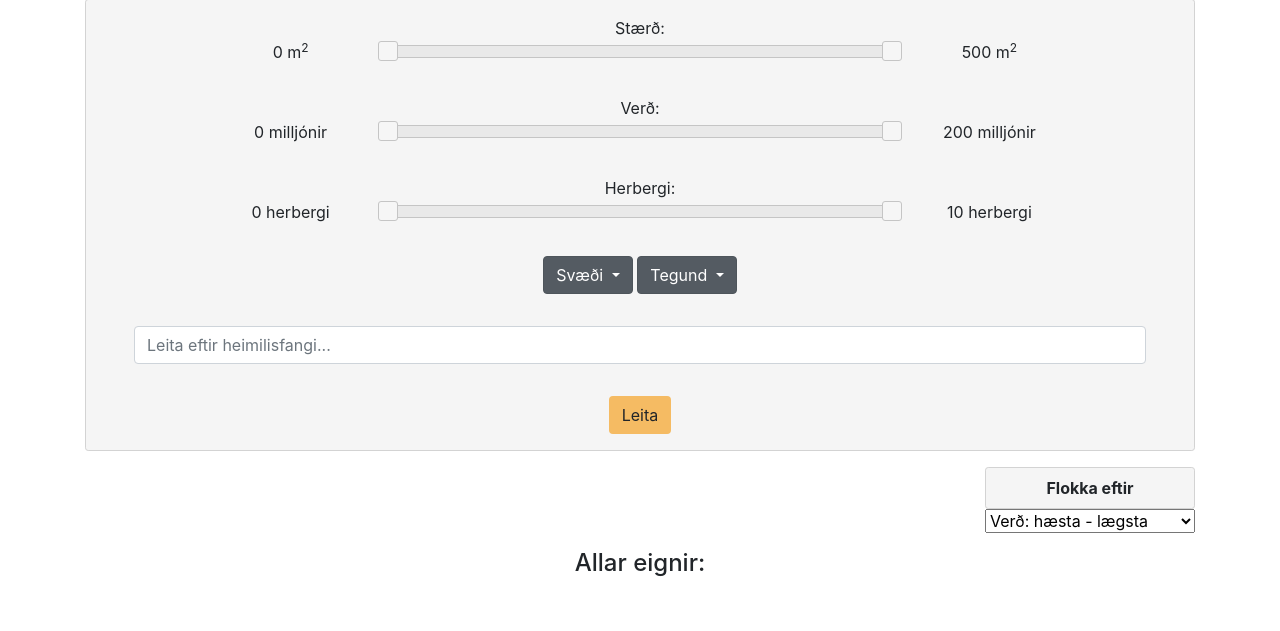
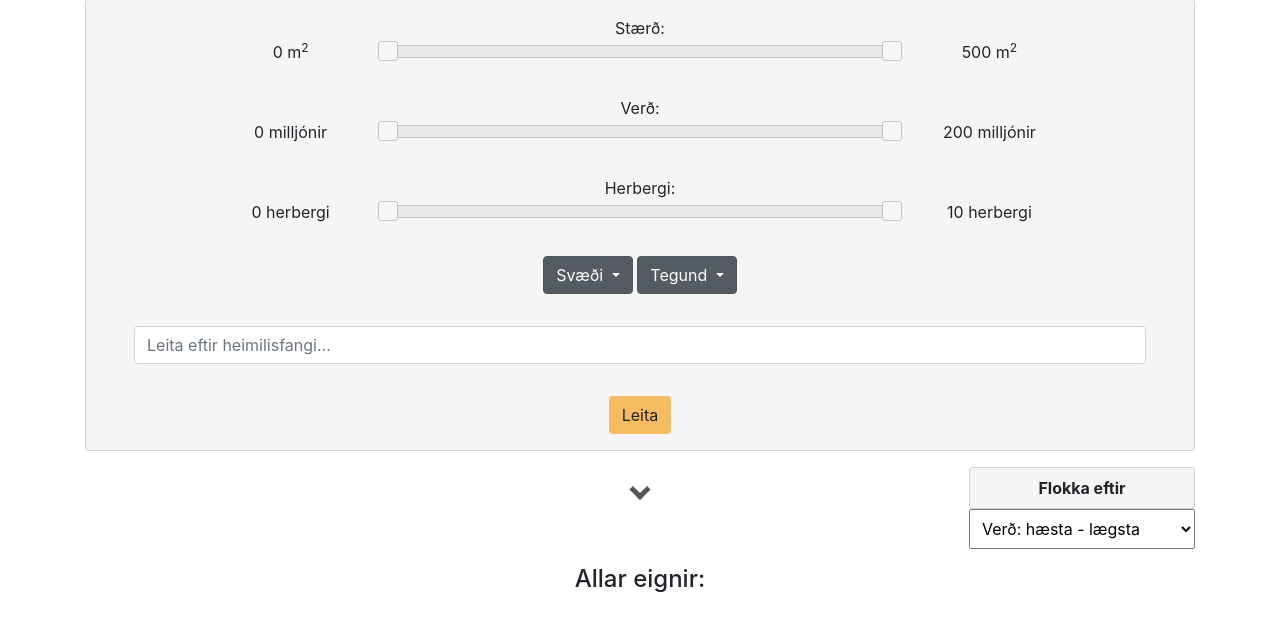
Before and after one commit to pker98/verklegt2, a Django app: template project/templates/forsida/home.html in a window 1280 px wide. Shown: the part 57-688 px from the top of the page. Run offline with Django 3.2, Linux system fonts and the light colour scheme; the template is opened without the code that fills it, so the values that code supplies are empty; some libraries are stand-ins or nearby versions.

Commit message:
css styling again

```diff
--- a/project/fasteignasala/static/css/main.css
+++ b/project/fasteignasala/static/css/main.css
@@ -1,5 +1,6 @@
 html {
     font-family: Roboto, sans-serif;
+    scroll-behavior: smooth;
 }
 h2 {
     font-size: 1.5rem;
@@ -8,6 +9,14 @@ h2 {
 .apartment_list a{
     color: black;
     text-decoration: none;
+}
+
+select {
+    padding: 0.5rem;
+}
+
+select option:nth-child(odd) {
+    background-color: whitesmoke;
 }
 
 #sort-block {
@@ -131,6 +140,22 @@ h2 {
     border-width: 0.1rem;
     border-style: solid;
     border-radius: 0.2rem;
+}
+
+.down-arrow{
+    border: solid #555555;
+    border-width: 0 5px 5px 0;
+    display: inline-block;
+    padding: 5px;
+    transform: rotate(45deg);
+    -webkit-transform: rotate(45deg);
+}
+
+.arrow-container {
+    position: absolute;
+    left: 50%;
+    top: 30rem;
+    transform: translateX(-50%);
 }
 
 
--- a/project/fasteignasala/static/js/apartments.js
+++ b/project/fasteignasala/static/js/apartments.js
@@ -81,8 +81,8 @@ function showSlides(n) {
   for (i = 0; i < dots.length; i++) {
       dots[i].className = dots[i].className.replace(" active", "");
   }
-  slides[slideIndex-1].style.display = "block";
-  dots[slideIndex-1].className += " active";
+  //slides[slideIndex-1].style.display = "block";
+  //dots[slideIndex-1].className += " active";
 }
 
 $(document).ready(function() {
@@ -136,3 +136,8 @@ $(document).ready(function() {
         })
     });
 });
+
+$("button").click(function() {
+    $('html,body').animate({
+        scrollTop: $("#apartment_list").offset().top});
+});
--- a/project/templates/base.html
+++ b/project/templates/base.html
@@ -13,7 +13,6 @@
     <link rel="stylesheet" href="https://stackpath.bootstrapcdn.com/bootstrap/4.3.1/css/bootstrap.min.css" integrity="sha384-ggOyR0iXCbMQv3Xipma34MD+dH/1fQ784/j6cY/iJTQUOhcWr7x9JvoRxT2MZw1T" crossorigin="anonymous">
     <link rel="stylesheet" type="text/css" href="{% static 'css/main.css' %}">
     <link rel="stylesheet" href="//code.jquery.com/ui/1.12.1/themes/base/jquery-ui.css">
-    <link rel="stylesheet" href="https://cdnjs.cloudflare.com/ajax/libs/font-awesome/4.7.0/css/font-awesome.min.css">
 
 </head>
 <body>
--- a/project/templates/forsida/home.html
+++ b/project/templates/forsida/home.html
@@ -162,11 +162,16 @@
             </div>
         </form>
 
+       <a class="arrow-container" href="#apartment_list">
+          <span class="down-arrow">
+          </span>
+        </a>
+
     <div id="sort-block">
         <div id="sort-head">
             Flokka eftir
         </div>
-        <select onchange="sort()" id="sortval" class="selectpicker">
+        <select onchange="sort()" id="sortval">
             <option>Verð: hæsta - lægsta</option>
             <option>Verð: lægsta - hæsta</option>
             <option>Stærð: stærsta - minnsta</option>
@@ -179,7 +184,7 @@
     </div>
 
 
-    <div class="apartment_list">
+    <div class="apartment_list" id="apartment_list">
         <h2 class="text-center pt-3 pb-3">Allar eignir:</h2>
             {% for apartment in apartments %}
                 {% include 'hus/Eitt_hus.html' with apartment=apartment %}
```
